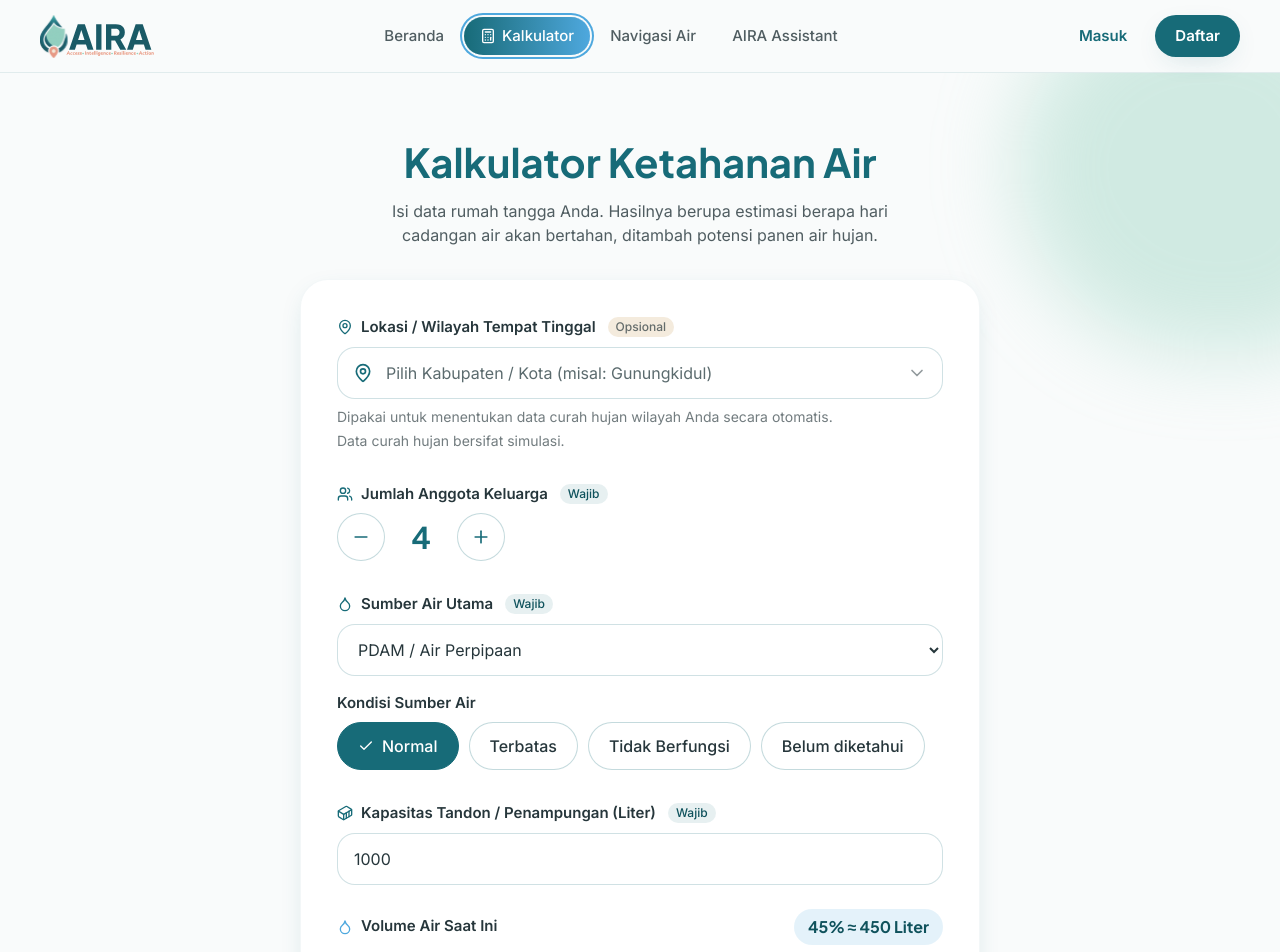
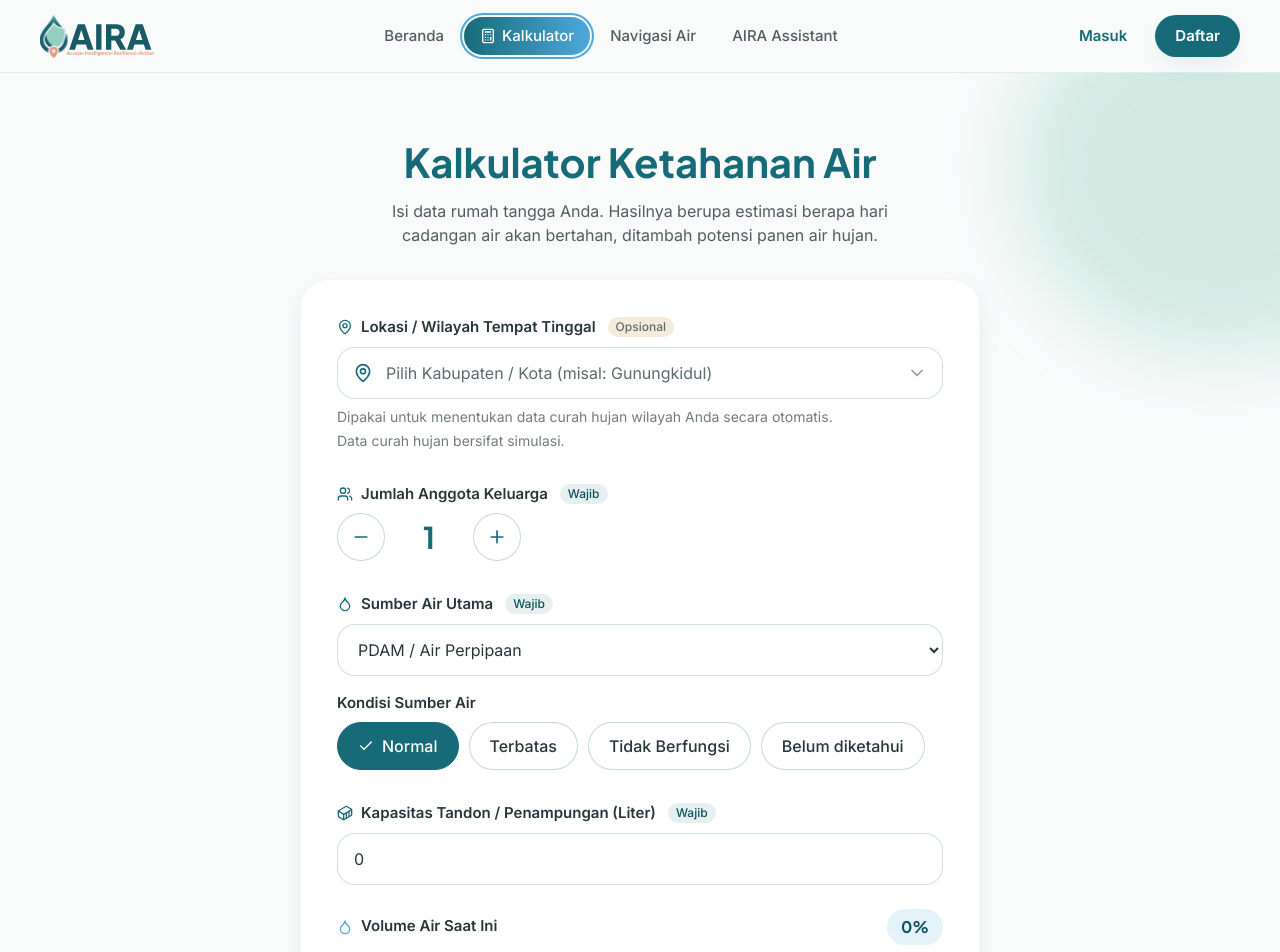
Before and after one commit to rasuna-said-project/aira-website, a Next.js app: page /kalkulator-air in a window 1280 px wide. Shown: the top 952 px of the page. Built offline with nearby package versions, Linux system fonts and the light colour scheme.

Commit message:
Revisi screen kalkulator: nilai default dan input jumlah anggota
Sesuai Figma dan permintaan backend: jumlah anggota default 1 (bisa 0 dan diketik manual), kapasitas tandon dan volume air default 0. Anggota 0 menonaktifkan MHM dan menampilkan petunjuk. Validasi dan perhitungan tidak berubah.

```diff
--- a/components/kalkulator/KalkulatorForm.jsx
+++ b/components/kalkulator/KalkulatorForm.jsx
@@ -16,10 +16,8 @@ import {
   INPUT_AWAL,
   KONDISI_SUMBER_AIR,
   MAX_ANGGOTA,
-  MAX_KAPASITAS_LITER,
   MAX_LUAS_ATAP_M2,
   MHM_PER_ORANG,
-  MIN_ANGGOTA,
   SUMBER_AIR,
   hitungVolumeSaatIni,
   validasiInput,
@@ -38,7 +36,8 @@ export default function KalkulatorForm() {
 
   const set = (key, val) => setValue((current) => ({ ...current, [key]: val }));
   const { errors } = validasiInput(value);
-  const kapasitasError = touched || value.kapasitas !== "" ? errors.kapasitas : undefined;
+  const kapasitasError =
+    touched || (value.kapasitas !== "" && value.kapasitas !== "0") ? errors.kapasitas : undefined;
   const luasAtapError = value.luasAtap !== "" ? errors.luasAtap : undefined;
 
   const volume = hitungVolumeSaatIni(value.kapasitas, value.persen);
@@ -52,7 +51,9 @@ export default function KalkulatorForm() {
     setValue((current) => ({
       ...current,
       anggota: n,
-      anggotaMhm: current.mhm ? Math.max(1, Math.min(current.anggotaMhm, n)) : 0,
+      // Tanpa anggota, MHM dimatikan. Jika tidak, jumlah anggota MHM tidak boleh melebihi anggota keluarga.
+      mhm: n === 0 ? false : current.mhm,
+      anggotaMhm: n === 0 || !current.mhm ? 0 : Math.max(1, Math.min(current.anggotaMhm, n)),
     }));
 
   const ubahMhm = () =>
@@ -121,11 +122,15 @@ export default function KalkulatorForm() {
             </FieldLabel>
             <Stepper
               value={value.anggota}
-              min={MIN_ANGGOTA}
+              min={0}
               max={MAX_ANGGOTA}
               label="Jumlah anggota keluarga"
               onChange={ubahAnggota}
+              editable
             />
+            {value.anggota === 0 && (
+              <p className="mt-2 text-sm text-aira-text/65">Isi minimal 1 anggota keluarga.</p>
+            )}
           </div>
 
           <fieldset className="space-y-4">
@@ -176,12 +181,15 @@ export default function KalkulatorForm() {
                 Kapasitas Tandon / Penampungan (Liter)
               </FieldLabel>
               <Input
-                type="number"
-                min={0}
-                max={MAX_KAPASITAS_LITER}
+                type="text"
                 inputMode="numeric"
+                autoComplete="off"
                 value={value.kapasitas}
-                onChange={(e) => set("kapasitas", e.target.value)}
+                onFocus={(e) => e.target.select()}
+                onChange={(e) => set("kapasitas", e.target.value.replace(/\D/g, "").replace(/^0+(?=\d)/, ""))}
+                onBlur={() => {
+                  if (value.kapasitas === "") set("kapasitas", "0");
+                }}
                 aria-invalid={!!kapasitasError}
                 placeholder="Contoh: 1000"
                 className={`${kolom} aria-invalid:border-aira-peach`}
@@ -242,8 +250,9 @@ export default function KalkulatorForm() {
                 role="switch"
                 aria-checked={value.mhm}
                 aria-label="Sertakan kebutuhan MHM"
+                disabled={value.anggota === 0}
                 onClick={ubahMhm}
-                className={`relative h-8 w-14 shrink-0 rounded-full transition-colors ${
+                className={`relative h-8 w-14 shrink-0 rounded-full transition-colors disabled:cursor-not-allowed disabled:opacity-50 ${
                   value.mhm ? "bg-aira-primary" : "bg-aira-text/25"
                 }`}
               >
--- a/components/kalkulator/Stepper.jsx
+++ b/components/kalkulator/Stepper.jsx
@@ -1,10 +1,17 @@
+"use client";
+
+import { useState } from "react";
 import { Minus, Plus } from "lucide-react";
 
 const tombol =
   "grid size-12 place-items-center rounded-full border border-aira-primary/25 bg-white text-aira-primary transition-colors hover:bg-aira-primary/10 disabled:opacity-35 disabled:hover:bg-white";
 
 // Penghitung dengan tombol kurang/tambah (jumlah anggota, jumlah anggota MHM).
-export default function Stepper({ value, min, max, onChange, label }) {
+// Jika editable, angkanya juga bisa diketik langsung.
+export default function Stepper({ value, min, max, onChange, label, editable = false }) {
+  const [draft, setDraft] = useState(null);
+  const batasi = (n) => Math.max(min, max != null ? Math.min(max, n) : n);
+
   return (
     <div className="inline-flex items-center gap-4" role="group" aria-label={label}>
       <button
@@ -12,19 +19,50 @@ export default function Stepper({ value, min, max, onChange, label }) {
         className={tombol}
         aria-label="Kurangi"
         disabled={value <= min}
-        onClick={() => onChange(value - 1)}
+        onClick={() => {
+          setDraft(null);
+          onChange(value - 1);
+        }}
       >
         <Minus className="size-5" />
       </button>
-      <output className="min-w-10 text-center font-heading text-3xl font-bold text-aira-primary" aria-live="polite">
-        {value}
-      </output>
+
+      {editable ? (
+        <input
+          type="text"
+          inputMode="numeric"
+          autoComplete="off"
+          aria-label={label}
+          value={draft ?? String(value)}
+          onFocus={(e) => e.target.select()}
+          onChange={(e) => {
+            // Hanya angka, tanpa nol di depan. Kosong sementara dianggap 0.
+            const angka = e.target.value.replace(/\D/g, "").slice(0, 3).replace(/^0+(?=\d)/, "");
+            setDraft(angka);
+            onChange(Number(angka || 0));
+          }}
+          onBlur={() => {
+            setDraft(null);
+            const n = batasi(value);
+            if (n !== value) onChange(n);
+          }}
+          className="min-h-12 w-14 rounded-lg border-0 bg-transparent p-0 text-center font-heading text-3xl font-bold text-aira-primary focus:outline-none focus:ring-2 focus:ring-aira-primary/30"
+        />
+      ) : (
+        <output className="min-w-10 text-center font-heading text-3xl font-bold text-aira-primary" aria-live="polite">
+          {value}
+        </output>
+      )}
+
       <button
         type="button"
         className={tombol}
         aria-label="Tambah"
         disabled={max != null && value >= max}
-        onClick={() => onChange(value + 1)}
+        onClick={() => {
+          setDraft(null);
+          onChange(value + 1);
+        }}
       >
         <Plus className="size-5" />
       </button>
--- a/services/calculatorFormService.js
+++ b/services/calculatorFormService.js
@@ -28,11 +28,11 @@ export const KONDISI_SUMBER_AIR = ["Normal", "Terbatas", "Tidak Berfungsi", "Bel
 // Nilai awal formulir.
 export const INPUT_AWAL = {
   lokasi: "",
-  anggota: 4,
+  anggota: 1,
   sumberAir: SUMBER_AIR[0],
   kondisi: "Normal",
-  kapasitas: "1000",
-  persen: 45,
+  kapasitas: "0",
+  persen: 0,
   mhm: false,
   anggotaMhm: 0,
   luasAtap: "",
```
